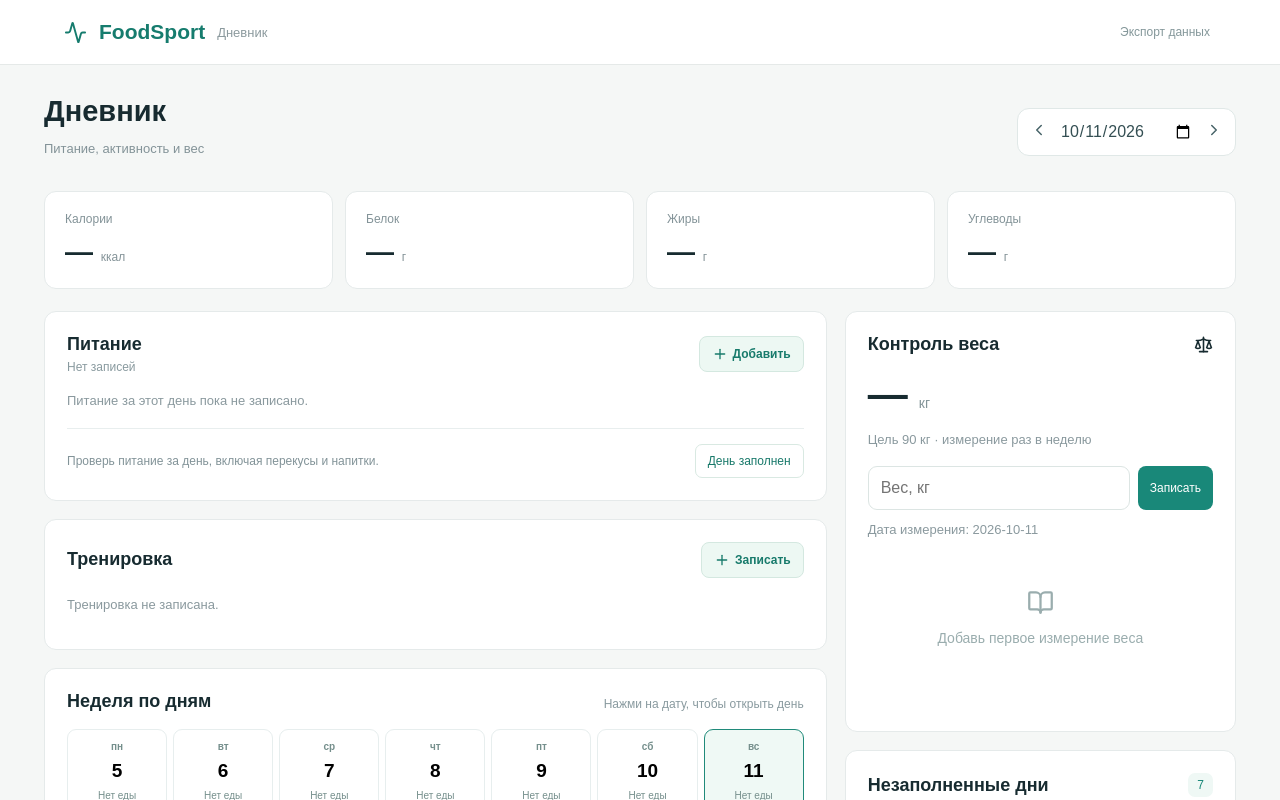
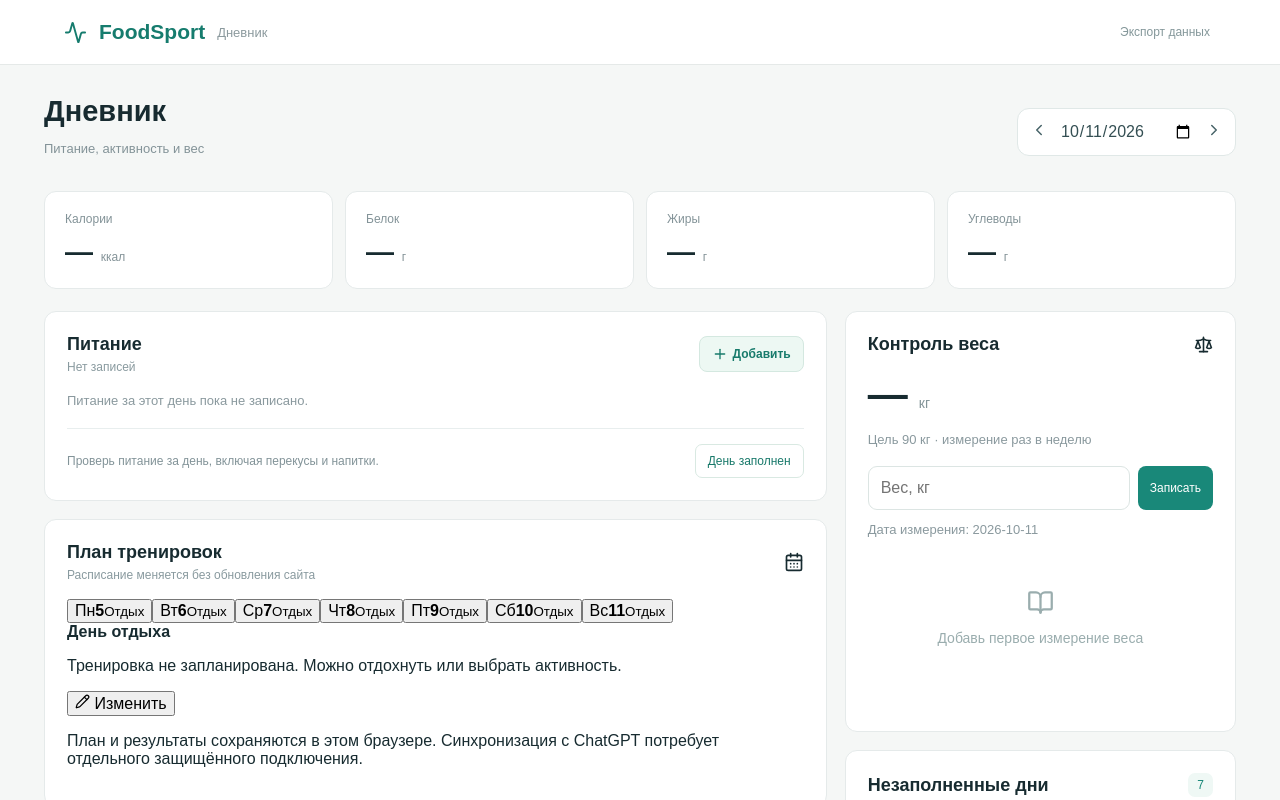
Before and after one commit to Karasuoshi/foodsport, a Next.js app: page /foodsport/ in a window 1280 px wide. Shown: the top 800 px of the page. Built offline with nearby package versions, Linux system fonts and the light colour scheme.

Commit message:
Integrate flexible workout schedule into daily journal

```diff
--- a/app/page.tsx
+++ b/app/page.tsx
@@ -3,6 +3,7 @@ import {useEffect,useMemo,useState} from "react";
 import {Activity,BarChart3,BookOpen,CalendarDays,ChevronLeft,ChevronRight,Dumbbell,HeartPulse,Plus,Scale,Trash2,UtensilsCrossed,X,Pencil,Check} from "lucide-react";
 import {FoodEntry,macros,total,round,today,validFood} from "../lib/food";
 import {buildExport,downloadJSON} from "../lib/export";
+import WorkoutPlanner from "./WorkoutPlanner";
 type Tab="overview"|"food"|"weight"|"training"|"health"|"plan";
 type Weight={id:string;date:string;value:number};
 type Training={id:string;date:string;type:string;minutes:number;notes:string};
@@ -44,6 +45,7 @@ export default function Home(){
  <section className="journalpanel"><div className="journalpanelhead"><div><h2>Питание</h2><small>{reviewed?.status==="complete"?"День подтверждён":daily.length?"Записи есть · день не подтверждён":"Нет записей"}</small></div><button className="journaladd" onClick={()=>{setEditId(null);setFoodForm(empty);setShowFood(true)}}><Plus size={16}/> Добавить</button></div>
  {daily.length?<div className="mealstable"><div className="mealstablehead"><span>Продукт</span><span>Ккал</span><span>Белок</span><span></span></div>{daily.map(e=><div className="mealrow" key={e.id}><div><strong>{e.name}</strong><small>{e.grams} г · Ж {round(macros(e).fat)} · У {round(macros(e).carbs)}</small></div><b>{round(macros(e).kcal)}</b><b>{round(macros(e).protein)} г</b><div className="mealbuttons"><button aria-label="Изменить" onClick={()=>editFood(e)}><Pencil size={15}/></button><button aria-label="Удалить" onClick={()=>setEntries(p=>p.filter(x=>x.id!==e.id))}><Trash2 size={15}/></button></div></div>)}<div className="mealtotal"><strong>Итого</strong><b>{round(sum.kcal)}</b><b>{round(sum.protein)} г</b><span/></div></div>:<p className="journalempty">Питание за этот день пока не записано.</p>}
  <div className="journalcheck"><span>{reviewed?.status==="complete"?"✓ Дневник за день проверен":"Проверь питание за день, включая перекусы и напитки."}</span><button onClick={()=>reviewDay(date,reviewed?.status==="complete"?"no-data":"complete")}>{reviewed?.status==="complete"?"Открыть снова":"День заполнен"}</button></div></section>
+ <WorkoutPlanner date={date} onDateChange={setDate} onComplete={w=>setTrainings(p=>p.some(t=>t.date===date&&t.type===w.name)?p:[...p,{id:uid(),date,type:w.name,minutes:w.duration,notes:"По программе"}])}/>
  <section className="journalpanel"><div className="journalpanelhead"><h2>Тренировка</h2><button className="journaladd" onClick={()=>setShowTraining(p=>!p)}><Plus size={16}/> Записать</button></div>
  {trainings.filter(t=>t.date===date).length?trainings.filter(t=>t.date===date).map(t=><div className="journalactivity" key={t.id}><Dumbbell size={19}/><div><strong>{t.type}</strong><small>{t.minutes} мин{t.notes?" · "+t.notes:""}</small></div><button aria-label="Удалить тренировку" onClick={()=>setTrainings(p=>p.filter(x=>x.id!==t.id))}><Trash2 size={16}/></button></div>):<p className="journalempty">Тренировка не записана.</p>}
  {showTraining&&<div className="journalform"><label>Тип тренировки<select value={trainingType} onChange={e=>setTrainingType(e.target.value)}>{["Силовая","Бег","Ходьба","Велосипед","Плавание","Функциональная","Другое"].map(x=><option key={x}>{x}</option>)}</select></label><label>Минуты<input type="number" min="1" value={trainingMinutes} onChange={e=>setTrainingMinutes(e.target.value)}/></label><label>Заметка<input value={trainingNotes} onChange={e=>setTrainingNotes(e.target.value)}/></label><button className="journaladd" onClick={()=>{addTraining();setShowTraining(false)}}>Сохранить</button></div>}</section>
```
